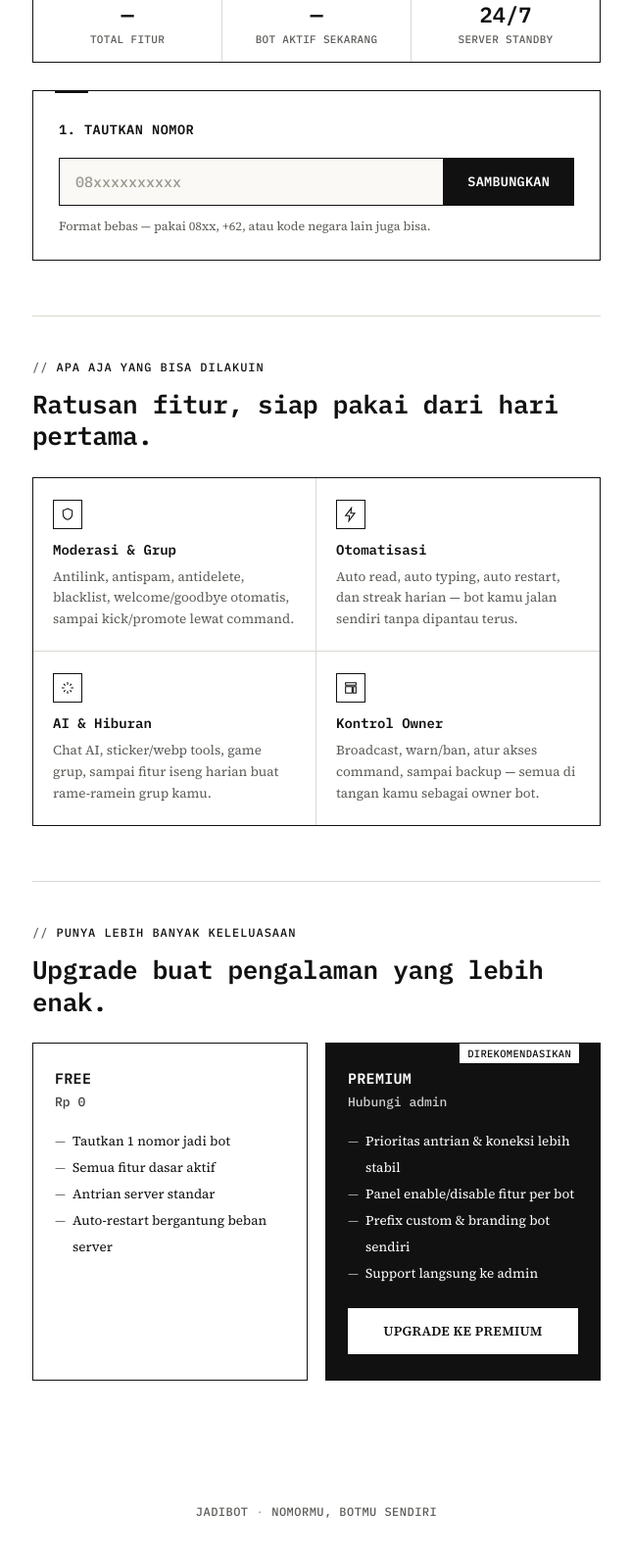
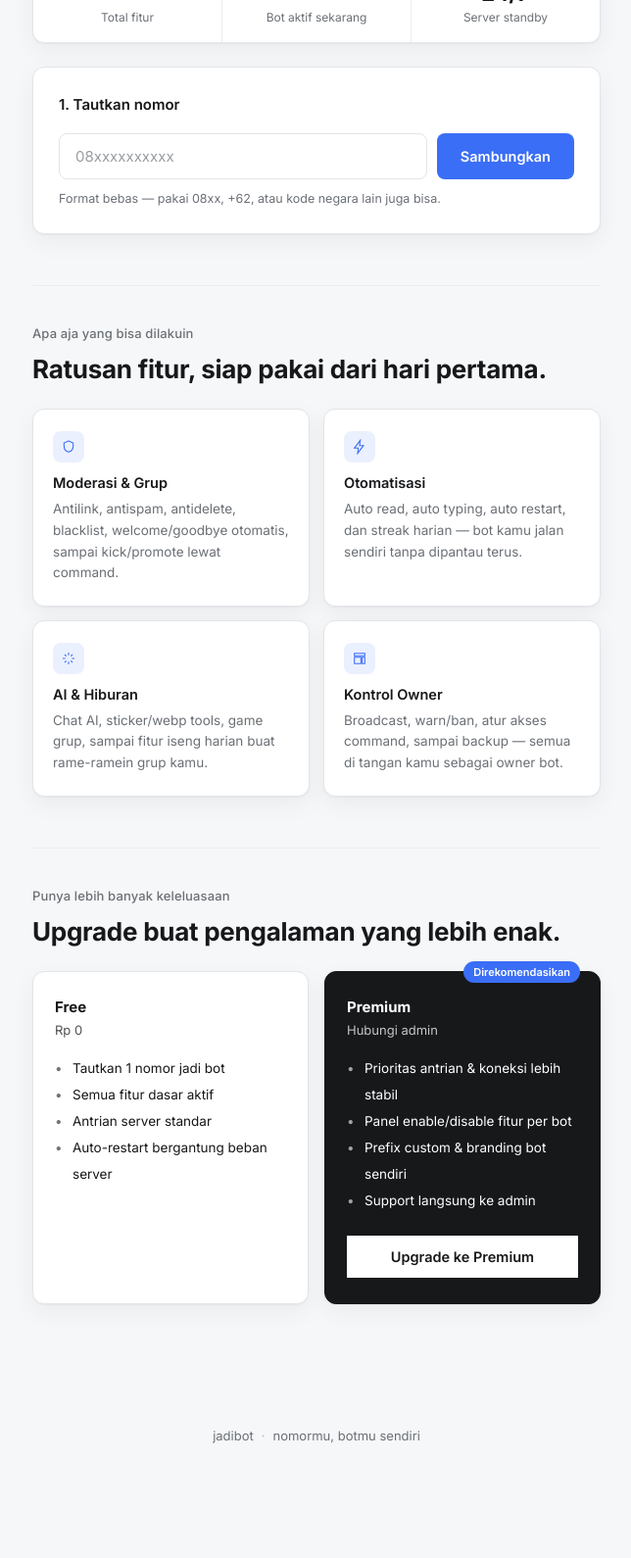
Before and after one commit to iccu2nd/jadibot, a website: page public/index.html in a window 1280 px wide. Shown: the part 402-1992 px from the top of the page at 98% size, without its empty margins (317-961 px from the left). After the commit the page ends 1915 px from the top, so only its background shows below. Drawn offline with Linux system fonts and the light colour scheme; no server answers.

Commit message:
Update via rezora bot (2026-08-29T11:51:57.639Z)

```diff
--- a/public/index.html
+++ b/public/index.html
@@ -8,7 +8,7 @@
 <link rel="icon" type="image/svg+xml" href="/favicon.svg">
 <link rel="preconnect" href="https://fonts.googleapis.com">
 <link rel="preconnect" href="https://fonts.gstatic.com" crossorigin>
-<link href="https://fonts.googleapis.com/css2?family=IBM+Plex+Mono:wght@500;600;700&family=Source+Serif+4:opsz,wght@8..60,400;8..60,600&display=swap" rel="stylesheet">
+<link href="https://fonts.googleapis.com/css2?family=Inter:wght@400;500;600;700&family=IBM+Plex+Mono:wght@500;600&display=swap" rel="stylesheet">
 <link rel="stylesheet" href="style.css">
 </head>
 <body>
--- a/public/style.css
+++ b/public/style.css
@@ -1,29 +1,32 @@
 /* ============================================================
-   jadibot dashboard — tiket klaim untuk nomor WhatsApp kamu.
-   Palet: putih penuh + tinta hitam. Aksen warna cuma dipakai
-   sebagai teks/garis status (bukan latar/glow), jadi halaman ini
-   kebaca kayak kuitansi/boarding-pass, bukan template SaaS gelap.
+   jadibot dashboard — clean panel style, terinspirasi tampilan
+   login Cloudflare: kartu putih dengan sudut membulat, border
+   abu-abu lembut, tombol utama biru, tanpa ornamen dekoratif
+   (garis putus-putus, notch tiket, prefiks "//", dll).
    ============================================================ */
 
 :root {
-  --bg: #ffffff;
+  --bg: #f6f7f8;
   --panel: #ffffff;
-  --panel-border: #111111;
-  --line-soft: #d9d7d0;
-  --text: #111111;
-  --muted: #5c5c58;
-  --field: #faf9f6;
+  --panel-border: #e3e5e8;
+  --line-soft: #ebedf0;
+  --text: #17181a;
+  --muted: #6b7076;
+  --field: #ffffff;
 
-  /* dulu purple/cyan neon — sekarang cuma dipakai sebagai warna
-     teks/garis tipis untuk kode & status, gak ada isian/gradient */
-  --ink-accent: #111111;
-  --success: #1f7a4d;
+  --accent: #3b6ef6;
+  --accent-hover: #2f5adf;
+  --success: #16794f;
   --warn: #9a6b00;
-  --danger: #a3271d;
-  --danger-solid: #a3271d;
+  --danger: #d33a2f;
+  --danger-solid: #d33a2f;
 
-  --font-display: "IBM Plex Mono", monospace;
-  --font-body: "Source Serif 4", Georgia, serif;
+  --radius: 12px;
+  --radius-sm: 8px;
+  --shadow-card: 0 1px 2px rgba(20, 20, 30, 0.04), 0 8px 24px rgba(20, 20, 30, 0.05);
+
+  --font-display: "Inter", -apple-system, "Segoe UI", sans-serif;
+  --font-body: "Inter", -apple-system, "Segoe UI", sans-serif;
   --font-mono: "IBM Plex Mono", monospace;
 }
 
@@ -61,8 +64,8 @@ body { position: relative; overflow-x: hidden; }
 .topbar-sub { color: var(--muted); font-size: 12.5px; font-family: var(--font-mono); }
 .topnav-link { color: var(--text); font-size: 13px; text-decoration: none; border-bottom: 1px solid transparent; padding-bottom: 2px; transition: border-color .15s; }
 .topnav-link:hover, .topnav-link.is-active { border-color: var(--text); }
-.topbar-admin { color: var(--text); font-size: 13px; text-decoration: none; border: 1px solid var(--panel-border); border-radius: 0; padding: 5px 14px; font-family: var(--font-mono); transition: background .15s, color .15s; }
-.topbar-admin:hover { background: var(--text); color: var(--bg); }
+.topbar-admin { color: var(--text); font-size: 13px; text-decoration: none; border: 1px solid var(--panel-border); border-radius: 999px; padding: 6px 16px; font-family: var(--font-body); font-weight: 500; transition: background .15s, color .15s, border-color .15s; }
+.topbar-admin:hover { background: var(--text); color: var(--bg); border-color: var(--text); }
 
 .hamburger {
   display: none;
@@ -74,7 +77,7 @@ body { position: relative; overflow-x: hidden; }
   padding: 0;
   background: transparent;
   border: 1px solid var(--panel-border);
-  border-radius: 0;
+  border-radius: var(--radius-sm);
   cursor: pointer;
   flex-shrink: 0;
 }
@@ -125,114 +128,88 @@ body { position: relative; overflow-x: hidden; }
   padding: 52px 20px 100px;
 }
 
-.hero { margin-bottom: 44px; }
+.hero { margin-bottom: 36px; }
 .eyebrow {
-  font-family: var(--font-mono);
-  color: var(--text);
-  font-size: 12px;
-  letter-spacing: 0.08em;
-  text-transform: uppercase;
-  margin: 0 0 14px;
+  font-family: var(--font-body);
+  color: var(--muted);
+  font-size: 13px;
+  font-weight: 500;
+  letter-spacing: 0.01em;
+  margin: 0 0 12px;
 }
-.eyebrow::before { content: "// "; color: var(--muted); }
 .hero h1 {
   font-family: var(--font-display);
-  font-weight: 600;
-  font-size: clamp(28px, 5.6vw, 40px);
-  line-height: 1.18;
-  letter-spacing: -0.01em;
-  margin: 0 0 16px;
+  font-weight: 700;
+  font-size: clamp(26px, 5.2vw, 36px);
+  line-height: 1.22;
+  letter-spacing: -0.015em;
+  margin: 0 0 14px;
   color: var(--text);
 }
-.hero-sub { color: var(--muted); font-size: 16px; line-height: 1.65; margin: 0; max-width: 52ch; font-family: var(--font-body); }
+.hero-sub { color: var(--muted); font-size: 15.5px; line-height: 1.6; margin: 0; max-width: 52ch; font-family: var(--font-body); }
 
-/* Panel = selembar kertas dengan garis tegas, bukan card melayang
-   dengan shadow blur. Tab kecil di kiri-atas tiap panel jadi motif
-   "tiket sobek" — elemen ciri khas halaman ini, karena alurnya
-   memang literal 3 langkah berurutan. */
+/* Panel = kartu putih rapi, sudut membulat, border tipis + shadow
+   halus — gaya form Cloudflare, bukan lagi motif tiket/kuitansi. */
 .panel {
   position: relative;
   background: var(--panel);
   border: 1px solid var(--panel-border);
-  border-radius: 0;
-  padding: 30px 26px 26px;
-  margin-bottom: 28px;
-}
-.panel::before {
-  content: "";
-  position: absolute;
-  top: -1px; left: 22px;
-  width: 34px; height: 3px;
-  background: var(--text);
+  border-radius: var(--radius);
+  box-shadow: var(--shadow-card);
+  padding: 28px 26px;
+  margin-bottom: 22px;
 }
 .panel-title {
   font-family: var(--font-display);
-  font-size: 13.5px;
+  font-size: 15px;
   font-weight: 600;
-  text-transform: uppercase;
-  letter-spacing: 0.04em;
   margin: 0 0 20px;
   color: var(--text);
 }
 
-.connect-form { display: flex; gap: 0; border: 1px solid var(--panel-border); }
+.connect-form { display: flex; gap: 10px; }
 #input-number {
   flex: 1;
   background: var(--field);
-  border: none;
-  border-right: 1px solid var(--panel-border);
-  padding: 14px 16px;
+  border: 1px solid var(--panel-border);
+  border-radius: var(--radius-sm);
+  padding: 13px 16px;
   color: var(--text);
-  font-family: var(--font-mono);
+  font-family: var(--font-body);
   font-size: 15px;
   outline: none;
+  transition: border-color .15s ease, box-shadow .15s ease;
 }
-#input-number:focus { background: #fff; }
-#input-number::placeholder { color: #9a978d; }
+#input-number:focus { border-color: var(--accent); box-shadow: 0 0 0 3px rgba(59, 110, 246, 0.15); }
+#input-number::placeholder { color: #9a9ea3; }
 
-button { cursor: pointer; font-family: var(--font-mono); border: none; border-radius: 0; }
+button { cursor: pointer; font-family: var(--font-body); border: none; border-radius: var(--radius-sm); }
 
 #btn-connect, .btn-primary {
-  background: var(--text);
-  color: var(--bg);
+  background: var(--accent);
+  color: #ffffff;
   font-weight: 600;
-  padding: 14px 24px;
-  font-size: 13.5px;
-  letter-spacing: 0.02em;
-  text-transform: uppercase;
+  padding: 13px 24px;
+  font-size: 14.5px;
   transition: background 0.15s ease, color 0.15s ease;
 }
-#btn-connect:hover, .btn-primary:hover { background: #333331; }
-#btn-connect:disabled { opacity: 0.4; cursor: default; }
+#btn-connect:hover, .btn-primary:hover { background: var(--accent-hover); }
+#btn-connect:disabled { opacity: 0.5; cursor: default; }
 
 .hint, .field-hint { color: var(--muted); font-size: 12.5px; margin: 12px 0 0; font-family: var(--font-body); }
-.error { color: var(--danger-solid); font-size: 13px; margin: 12px 0 0; font-family: var(--font-mono); }
-.error::before { content: "! "; }
+.error { color: var(--danger-solid); font-size: 13px; margin: 12px 0 0; font-family: var(--font-body); }
 
-/* Kode pairing digambar sebagai potongan tiket: garis putus-putus
-   dengan "lubang perforasi" bundar di kedua ujungnya. */
 .pairing-box {
   position: relative;
   display: flex;
   align-items: center;
   justify-content: space-between;
   background: var(--field);
-  border: 1px dashed var(--panel-border);
-  padding: 24px 26px;
+  border: 1px solid var(--panel-border);
+  border-radius: var(--radius-sm);
+  padding: 22px 24px;
   margin-bottom: 20px;
 }
-.pairing-box::before, .pairing-box::after {
-  content: "";
-  position: absolute;
-  top: 50%;
-  width: 18px; height: 18px;
-  background: var(--bg);
-  border: 1px solid var(--panel-border);
-  border-radius: 50%;
-  transform: translateY(-50%);
-}
-.pairing-box::before { left: -10px; }
-.pairing-box::after { right: -10px; }
 .pairing-code {
   font-family: var(--font-mono);
   font-size: clamp(22px, 5vw, 30px);
@@ -243,6 +220,7 @@ button { cursor: pointer; font-family: var(--font-mono); border: none; border-ra
 .copy-btn {
   background: transparent;
   border: 1px solid var(--panel-border);
+  border-radius: var(--radius-sm);
   color: var(--text);
   padding: 9px 14px;
   font-size: 12px;
@@ -278,20 +256,22 @@ button { cursor: pointer; font-family: var(--font-mono); border: none; border-ra
 @keyframes blink { 50% { opacity: 0.15; } }
 .countdown { margin-left: auto; font-family: var(--font-mono); color: var(--text); }
 
-.field { margin-bottom: 24px; }
-.field label { display: block; font-size: 13px; font-weight: 600; margin-bottom: 8px; font-family: var(--font-mono); text-transform: uppercase; letter-spacing: 0.02em; }
-.optional { color: var(--muted); font-weight: 400; text-transform: none; }
+.field { margin-bottom: 22px; }
+.field label { display: block; font-size: 13.5px; font-weight: 600; margin-bottom: 8px; font-family: var(--font-body); }
+.optional { color: var(--muted); font-weight: 400; }
 .field input {
   width: 100%;
   background: var(--field);
   border: 1px solid var(--panel-border);
+  border-radius: var(--radius-sm);
   padding: 12px 14px;
   color: var(--text);
-  font-family: var(--font-mono);
+  font-family: var(--font-body);
   font-size: 14.5px;
   outline: none;
+  transition: border-color .15s ease, box-shadow .15s ease;
 }
-.field input:focus { background: #fff; }
+.field input:focus { border-color: var(--accent); box-shadow: 0 0 0 3px rgba(59, 110, 246, 0.15); }
 
 .toggle-row {
   display: flex;
@@ -301,7 +281,7 @@ button { cursor: pointer; font-family: var(--font-mono); border: none; border-ra
   border-top: 1px solid var(--line-soft);
 }
 .toggle-copy { display: flex; flex-direction: column; gap: 3px; }
-.toggle-label { font-size: 14px; font-weight: 600; font-family: var(--font-mono); }
+.toggle-label { font-size: 14.5px; font-weight: 600; font-family: var(--font-body); }
 .toggle-hint { font-size: 12.5px; color: var(--muted); font-family: var(--font-body); }
 
 .switch { position: relative; width: 40px; height: 22px; flex-shrink: 0; }
@@ -321,30 +301,26 @@ button { cursor: pointer; font-family: var(--font-mono); border: none; border-ra
 .switch input:checked + .slider { background: var(--text); }
 .switch input:checked + .slider::before { transform: translateX(18px); background: var(--bg); }
 
-.actions { display: flex; gap: 0; margin-top: 26px; border: 1px solid var(--panel-border); }
+.actions { display: flex; gap: 10px; margin-top: 24px; }
 .actions .btn-primary { flex: 1; }
 .btn-danger {
-  background: var(--bg);
-  border: none;
-  border-left: 1px solid var(--panel-border);
+  background: #fff;
+  border: 1px solid var(--panel-border);
   color: var(--danger-solid);
-  padding: 14px 18px;
-  font-size: 13px;
+  padding: 13px 18px;
+  font-size: 14px;
   font-weight: 600;
-  text-transform: uppercase;
 }
-.btn-danger:hover { background: var(--danger); color: var(--bg); }
-.save-msg { color: var(--success); font-size: 13px; margin: 14px 0 0; font-family: var(--font-mono); }
-.save-msg::before { content: "✓ "; }
+.btn-danger:hover { background: var(--danger); color: #fff; border-color: var(--danger); }
+.save-msg { color: var(--success); font-size: 13px; margin: 14px 0 0; font-family: var(--font-body); }
 
-.panel-mine .mine-list { list-style: none; margin: 0; padding: 0; display: flex; flex-direction: column; gap: 0; border: 1px solid var(--panel-border); }
+.panel-mine .mine-list { list-style: none; margin: 0; padding: 0; display: flex; flex-direction: column; gap: 8px; }
 .panel-mine li {
   display: flex; align-items: center; justify-content: space-between;
-  background: var(--bg); border-bottom: 1px solid var(--line-soft);
-  padding: 12px 14px; font-family: var(--font-mono); font-size: 13.5px;
+  background: var(--field); border: 1px solid var(--panel-border); border-radius: var(--radius-sm);
+  padding: 12px 14px; font-family: var(--font-body); font-size: 13.5px;
 }
-.panel-mine li:last-child { border-bottom: none; }
-.mine-status { font-family: var(--font-mono); font-size: 11px; text-transform: uppercase; letter-spacing: 0.03em; padding: 3px 8px; border: 1px solid currentColor; }
+.mine-status { font-family: var(--font-body); font-size: 11px; font-weight: 600; letter-spacing: 0.02em; padding: 3px 9px; border-radius: 999px; border: 1px solid currentColor; }
 .mine-status.connected { color: var(--success); }
 .mine-status.connecting, .mine-status.reconnecting { color: var(--warn); }
 .mine-status.gone { color: var(--muted); }
@@ -359,19 +335,22 @@ button { cursor: pointer; font-family: var(--font-mono); border: none; border-ra
 
 /* ============================================================
    Tambahan: stats strip, feature showcase, plan/upgrade section,
-   tabbed settings, footer. Ngikutin motif "tiket/kuitansi" yang
-   sama — garis tegas, tanpa shadow/gradient, ikon SVG garis tipis
-   (bukan emoji).
+   tabbed settings, footer. Kartu putih rounded + shadow halus,
+   selaras sama gaya panel di atas — bukan garis tegas/kotak-kotak.
    ============================================================ */
 
 .stats-strip {
   display: flex;
+  background: var(--panel);
   border: 1px solid var(--panel-border);
-  margin-bottom: 28px;
+  border-radius: var(--radius);
+  box-shadow: var(--shadow-card);
+  margin-bottom: 24px;
+  overflow: hidden;
 }
 .stat-item {
   flex: 1;
-  padding: 16px 14px;
+  padding: 18px 14px;
   text-align: center;
   border-right: 1px solid var(--line-soft);
 }
@@ -379,57 +358,55 @@ button { cursor: pointer; font-family: var(--font-mono); border: none; border-ra
 .stat-value {
   display: block;
   font-family: var(--font-display);
-  font-weight: 600;
+  font-weight: 700;
   font-size: clamp(18px, 4vw, 22px);
   color: var(--text);
 }
 .stat-label {
   display: block;
   margin-top: 4px;
-  font-size: 11px;
+  font-size: 12px;
   color: var(--muted);
-  font-family: var(--font-mono);
-  text-transform: uppercase;
-  letter-spacing: 0.03em;
+  font-family: var(--font-body);
 }
 
 .section-title {
   font-family: var(--font-display);
-  font-weight: 600;
+  font-weight: 700;
   font-size: clamp(20px, 4.4vw, 26px);
-  line-height: 1.25;
+  line-height: 1.28;
   letter-spacing: -0.01em;
-  margin: 0 0 26px;
+  margin: 0 0 24px;
   color: var(--text);
 }
 
-.feature-section, .plan-section { margin-top: 56px; padding-top: 44px; border-top: 1px solid var(--line-soft); }
+.feature-section, .plan-section { margin-top: 52px; padding-top: 40px; border-top: 1px solid var(--line-soft); }
 
 .feature-grid {
   display: grid;
   grid-template-columns: repeat(2, 1fr);
-  gap: 0;
-  border: 1px solid var(--panel-border);
+  gap: 14px;
 }
 .feature-card {
+  background: var(--panel);
+  border: 1px solid var(--panel-border);
+  border-radius: var(--radius);
+  box-shadow: var(--shadow-card);
   padding: 22px 20px;
-  border-right: 1px solid var(--line-soft);
-  border-bottom: 1px solid var(--line-soft);
 }
-.feature-card:nth-child(2n) { border-right: none; }
-.feature-card:nth-last-child(-n+2) { border-bottom: none; }
 .feature-icon {
   display: inline-flex;
-  width: 30px; height: 30px;
+  width: 32px; height: 32px;
   align-items: center; justify-content: center;
-  border: 1px solid var(--panel-border);
-  color: var(--text);
+  border-radius: var(--radius-sm);
+  background: rgba(59, 110, 246, 0.1);
+  color: var(--accent);
   margin-bottom: 12px;
 }
 .feature-icon svg { width: 16px; height: 16px; }
 .feature-card h3 {
   font-family: var(--font-display);
-  font-size: 14px;
+  font-size: 14.5px;
   font-weight: 600;
   margin: 0 0 8px;
   color: var(--text);
@@ -444,8 +421,6 @@ button { cursor: pointer; font-family: var(--font-mono); border: none; border-ra
 
 @media (max-width: 560px) {
   .feature-grid { grid-template-columns: 1fr; }
-  .feature-card:nth-child(2n) { border-right: 1px solid var(--line-soft); }
-  .feature-card:last-child { border-bottom: none; }
   .stats-strip { flex-direction: column; }
   .stat-item { border-right: none; border-bottom: 1px solid var(--line-soft); }
   .stat-item:last-child { border-bottom: none; }
@@ -454,28 +429,28 @@ button { cursor: pointer; font-family: var(--font-mono); border: none; border-ra
 /* Tabs di panel pengaturan bot */
 .settings-tabs {
   display: flex;
-  gap: 0;
-  border: 1px solid var(--panel-border);
+  gap: 4px;
+  background: var(--field);
+  border: 1px solid var(--line-soft);
+  border-radius: var(--radius-sm);
+  padding: 4px;
   margin-bottom: 24px;
   overflow-x: auto;
 }
 .tab-btn {
   flex: 1;
   white-space: nowrap;
-  background: var(--bg);
-  border: none;
-  border-right: 1px solid var(--panel-border);
-  padding: 11px 14px;
-  font-family: var(--font-mono);
-  font-size: 12px;
-  text-transform: uppercase;
-  letter-spacing: 0.03em;
+  background: transparent;
+  border-radius: 6px;
+  padding: 9px 14px;
+  font-family: var(--font-body);
+  font-size: 13px;
+  font-weight: 500;
   color: var(--muted);
   transition: background .15s ease, color .15s ease;
 }
-.tab-btn:last-child { border-right: none; }
-.tab-btn.is-active { background: var(--text); color: var(--bg); }
-.tab-btn:not(.is-active):hover { background: var(--field); color: var(--text); }
+.tab-btn.is-active { background: var(--panel); color: var(--text); box-shadow: 0 1px 2px rgba(20,20,30,0.08); }
+.tab-btn:not(.is-active):hover { color: var(--text); }
 .tab-panel[hidden] { display: none; }
 .toggle-row-first { border-top: none; padding-top: 0; }
 .tab-note { font-size: 13.5px; line-height: 1.6; color: var(--text); font-family: var(--font-body); margin: 0 0 10px; }
@@ -484,6 +459,7 @@ button { cursor: pointer; font-family: var(--font-mono); border: none; border-ra
   font-family: var(--font-mono);
   background: var(--field);
   border: 1px solid var(--line-soft);
+  border-radius: 4px;
   padding: 1px 5px;
   font-size: 12.5px;
 }
@@ -492,40 +468,40 @@ button { cursor: pointer; font-family: var(--font-mono); border: none; border-ra
 .plan-grid {
   display: grid;
   grid-template-columns: repeat(2, 1fr);
-  gap: 18px;
+  gap: 16px;
 }
 .plan-card {
   position: relative;
+  background: var(--panel);
   border: 1px solid var(--panel-border);
+  border-radius: var(--radius);
+  box-shadow: var(--shadow-card);
   padding: 26px 22px;
 }
-.plan-card-premium { background: var(--text); color: var(--bg); }
+.plan-card-premium { background: var(--text); color: #fff; border-color: var(--text); }
 .plan-badge {
   position: absolute;
-  top: -1px; right: 20px;
-  background: var(--bg);
-  color: var(--text);
-  border: 1px solid var(--panel-border);
-  font-family: var(--font-mono);
-  font-size: 10.5px;
-  text-transform: uppercase;
-  letter-spacing: 0.03em;
-  padding: 3px 8px;
+  top: -11px; right: 20px;
+  background: var(--accent);
+  color: #fff;
+  border-radius: 999px;
+  font-family: var(--font-body);
+  font-size: 11px;
+  font-weight: 600;
+  padding: 4px 10px;
 }
 .plan-head h3 {
   font-family: var(--font-display);
   font-size: 15px;
-  font-weight: 600;
+  font-weight: 700;
   margin: 0 0 6px;
-  text-transform: uppercase;
-  letter-spacing: 0.02em;
 }
-.plan-price { font-family: var(--font-mono); font-size: 13px; margin: 0 0 18px; opacity: 0.8; }
+.plan-price { font-family: var(--font-body); font-size: 13px; margin: 0 0 18px; opacity: 0.75; }
 .plan-list { list-style: none; margin: 0 0 22px; padding: 0; font-family: var(--font-body); font-size: 13.5px; line-height: 2; }
 .plan-list li { padding-left: 18px; position: relative; }
-.plan-list li::before { content: "—"; position: absolute; left: 0; opacity: 0.6; }
-.plan-card-premium .btn-upgrade { background: var(--bg); color: var(--text); }
-.plan-card-premium .btn-upgrade:hover { background: #eeece6; }
+.plan-list li::before { content: "•"; position: absolute; left: 0; opacity: 0.6; }
+.plan-card-premium .btn-upgrade { background: #fff; color: var(--text); }
+.plan-card-premium .btn-upgrade:hover { background: #eef1f8; }
 .btn-upgrade { display: block; width: 100%; text-align: center; text-decoration: none; box-sizing: border-box; }
 
 @media (max-width: 560px) {
@@ -538,9 +514,7 @@ button { cursor: pointer; font-family: var(--font-mono); border: none; border-ra
   gap: 8px;
   padding: 26px 20px 40px;
   color: var(--muted);
-  font-family: var(--font-mono);
-  font-size: 12px;
-  text-transform: uppercase;
-  letter-spacing: 0.04em;
+  font-family: var(--font-body);
+  font-size: 13px;
 }
 .site-footer-sep { opacity: 0.5; }
```
Also changed, not shown: public/admin.html (+1 -1 lines).
